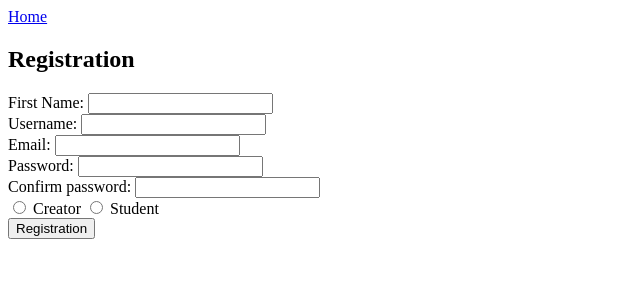
After one commit to Bakdaulett/INF-232, a Django app: page /registration/ in a window 1280 px wide. The commit adds this page. Shown: the top 300 px of the page, without its empty margins (0-640 px from the left). Run offline with Django 4.2, Linux system fonts and the light colour scheme.

Commit message:
commit
created registration page

```diff
--- a/Quiz/Quiz/urls.py
+++ b/Quiz/Quiz/urls.py
@@ -24,4 +24,5 @@ urlpatterns = [
     path('login/', views.my_login_view, name='login'),
     path('logout/', views.my_logout_view, name='logout'),
     path('my_profile', views.my_profile, name='my_profile'),
+    path('registration/', views.my_registration_view, name='registration'),
 ]
--- a/Quiz/quizapp/templates/base.html
+++ b/Quiz/quizapp/templates/base.html
@@ -8,6 +8,7 @@
 <h1>Actions</h1>
 <ul>
     <li><a href="{% url 'login' %}">Login</a></li>
+    <li><a href="{% url 'registration' %}">Registration</a></li>
     <li><a href="{% url 'my_profile' %}">My Profile</a> </li>
 </ul>
 </body>
--- /dev/null
+++ b/Quiz/quizapp/templates/registration.html
@@ -0,0 +1,42 @@
+{% block content %}
+<a href="{% url 'index' %}">Home</a>
+{% if user.is_authenticated %}
+<p>You are logged in as {{ user.username }}.</p>
+<a href="{% url 'logout' %}">Logout</a>
+{% else %}
+<h2>Registration</h2>
+<form method="post">
+    {% csrf_token %}
+    <div>
+        <label for="firstname">First Name:</label>
+        <input type="text" name="firstname" id="firstname" required>
+    </div>
+    <div>
+        <label for="username">Username:</label>
+        <input type="text" name="username" id="username" required>
+    </div>
+    <div>
+        <label for="email">Email:</label>
+        <input type="text" name="email" id="email" required>
+    </div>
+    <div>
+        <label for="password1">Password:</label>
+        <input type="password" name="password2" id="password1" required>
+    </div>
+    <div>
+        <label for="password2">Confirm password:</label>
+        <input type="password" name="password2" id="password2" required>
+    </div>
+    <div>
+        <input type="radio" id="creator" name="creator" value="creator">
+        <label for="creator">Creator</label>
+        <input type="radio" id="student" name="student" value="student">
+        <label for="student">Student</label>
+    </div>
+    <button type="submit">Registration</button>
+</form>
+{% if error_message %}
+<p>{{ error_message }}</p>
+{% endif %}
+{% endif %}
+{% endblock %}
--- a/Quiz/quizapp/views.py
+++ b/Quiz/quizapp/views.py
@@ -25,6 +25,47 @@ def my_login_view(request):
         return render(request, 'login.html')
 
 
+def my_registration_view(request):
+    if request.method == "POST":
+        username = request.POST['username']
+        email = request.POST['email']
+        fname = request.POST['firstname']
+        pass1 = request.POST['password1']
+        pass2 = request.POST['password2']
+        check = ""
+
+
+        if User.objects.filter(username=username).first():
+            messages.error(request, "This username is already taken")
+            check = "taken"
+            context = {
+                'check': check
+            }
+            return render(request, 'registration.html', context)
+
+        check = ""
+        if pass1 != pass2:
+            messages.error(request, "Passwords didn't matched!!")
+            check = "taken"
+            context = {
+                'check': check
+            }
+            return render(request, 'registration.html', context)
+
+        myuser = User.objects.create_user(username, email, pass1)
+        profile.user = myuser
+        profile.save()
+        myuser.is_staff = True
+        myuser.first_name = fname
+        myuser.last_name = lname
+        myuser.save()
+
+        messages.success(request, "Your account has been signed up successfully!")
+        return redirect('login')
+
+    return render(request, "registration.html")
+
+
 def my_logout_view(request):
     logout(request)
     return redirect('login')
```
